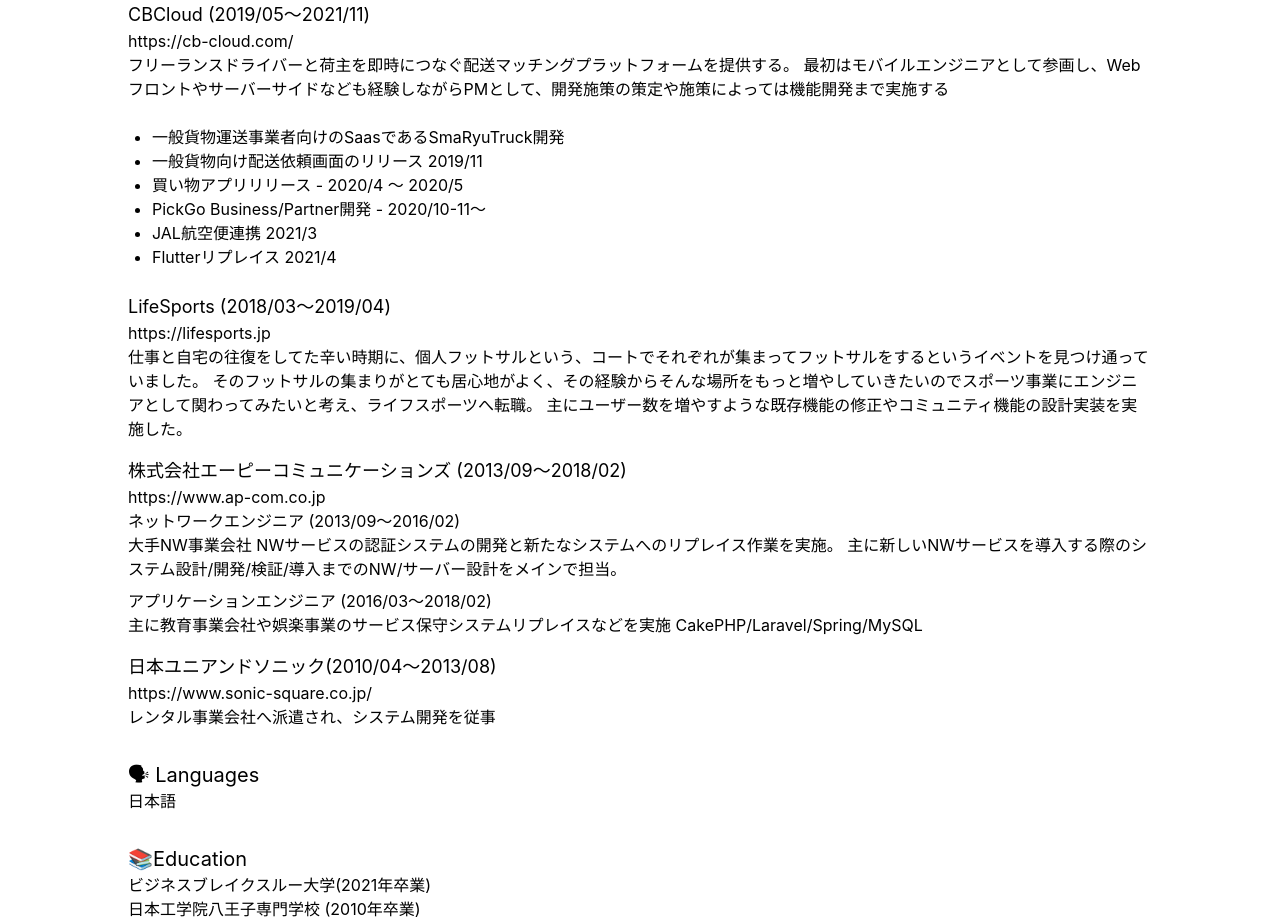
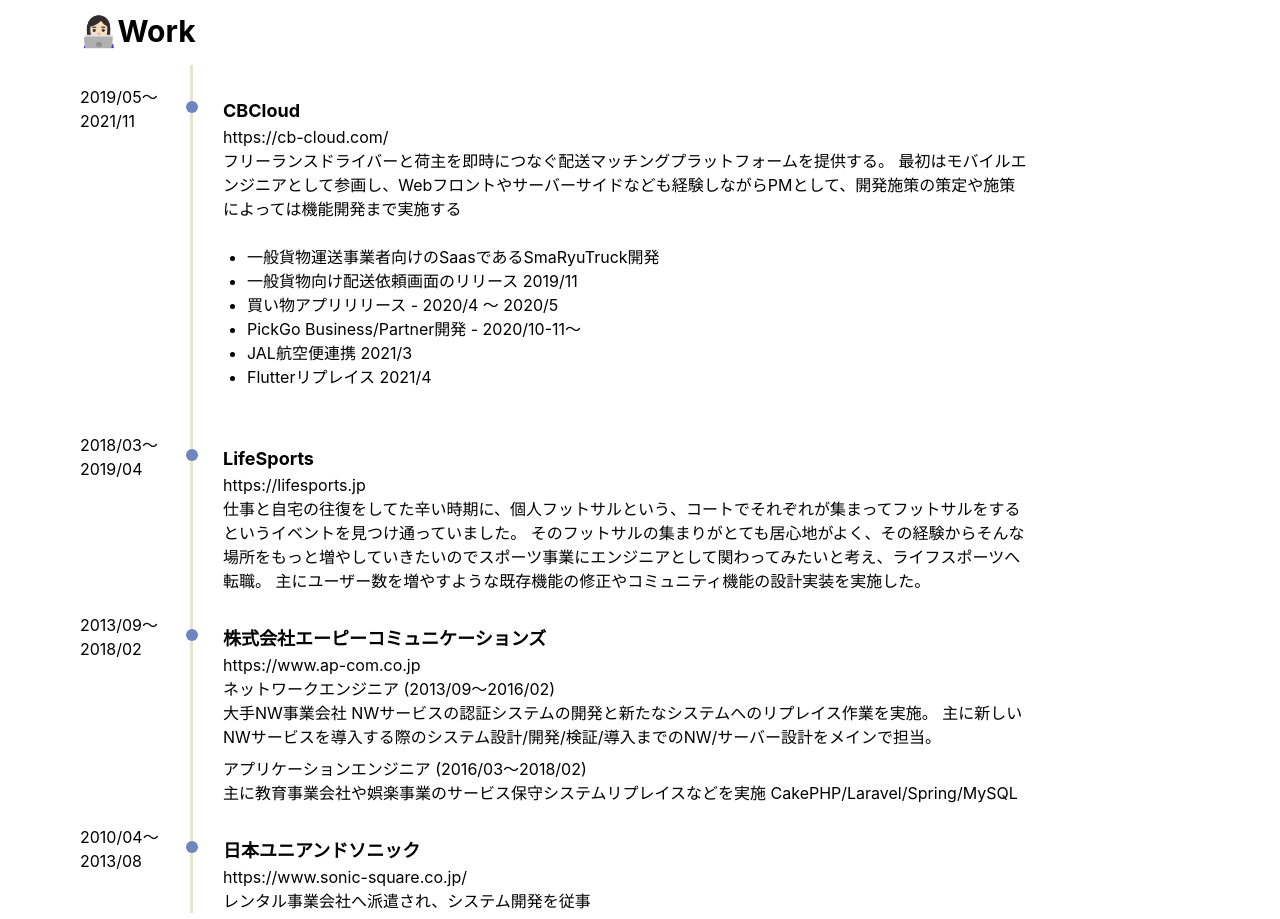
Before and after one commit to entaku0818/entaku0818.github.io, a Next.js app: page / in a window 1280 px wide. Shown: the part 439-1358 px from the top of the page. Built offline with nearby package versions, Linux system fonts and the light colour scheme.

Commit message:
design update

```diff
--- a/components/articleCard.tsx
+++ b/components/articleCard.tsx
@@ -9,12 +9,12 @@ class ArticleCard extends React.Component<Props> {
   render() {
     return (
       <Link href={this.props.article.url}>
-        <div className="cursor-pointer shadow-lg">
-          <div>
+        <div className="cursor-pointer shadow-lg flex items-stretch">
+          <div className="w-10 flex-none flex justify-center items-center">
             <IconImage articleType={this.props.article.type} />
           </div>
-          <div>
-            <h3 className=" text-lg ">{this.props.article.name}</h3>
+          <div className="">
+            <p className="font-medium text-lg">{this.props.article.name}</p>
           </div>
         </div>
       </Link>
--- a/pages/index.tsx
+++ b/pages/index.tsx
@@ -11,13 +11,13 @@ export const Home = (): JSX.Element => (
       <link rel="icon" href="/favicon.ico" />
     </Head>
     <Header />
-    <main>
+    <main className={'py-20 my-40 mx-20 lg:mx-20'}>
       <div className={'text-center'}>
         <h1 className="text-6xl  font-bold">entaku</h1>
         <p className="text-lg description">Mobile App Developer</p>
       </div>
       <section className={'mt-8'}>
-        <h2 className="text-xl font-bold">☎️ Contact information</h2>
+        <h2 className={'text-3xl font-bold'}>☎️ Contact information</h2>
         <p>
           <a
             href="https://twitter.com/entaku_0818"
@@ -37,10 +37,12 @@ export const Home = (): JSX.Element => (
       </section>
 
       <section className={'mt-8'}>
-        <div>
-          <h2 className={'text-xl font-bold'}>👩🏻‍💻Work</h2>
-
-          <h3 className={'text-lg'}>CBCloud (2019/05〜2021/11)</h3>
+        <h2 className={'text-3xl font-bold'}>👩🏻‍💻Work</h2>
+        <ul className={'mt-4 timeline'}>
+          <li>
+            <p className="timeline-date">2019/05〜2021/11</p>
+            <div className={'timeline-content'}>
+              <h3 className={'text-lg font-bold mt-8'}>CBCloud </h3>
               <a
                 href="https://cb-cloud.com/"
                 target="_blank"
@@ -61,9 +63,11 @@ export const Home = (): JSX.Element => (
                 <li>Flutterリプレイス 2021/4</li>
               </ul>
             </div>
-
-        <div className={'mt-4'}>
-          <h3 className={'text-lg'}>LifeSports (2018/03〜2019/04)</h3>
+          </li>
+          <li>
+            <p className="timeline-date">2018/03〜2019/04</p>
+            <div className={'timeline-content'}>
+              <h3 className={'text-lg font-bold mt-8'}>LifeSports</h3>
               <a
                 href="https://lifesports.jp"
                 target="_blank"
@@ -77,10 +81,12 @@ export const Home = (): JSX.Element => (
                 主にユーザー数を増やすような既存機能の修正やコミュニティ機能の設計実装を実施した。
               </p>
             </div>
-
-        <div className={'mt-4'}>
-          <h3 className={'text-lg'}>
-            株式会社エーピーコミュニケーションズ (2013/09〜2018/02)
+          </li>
+          <li>
+            <p className="timeline-date">2013/09〜2018/02</p>
+            <div className={'timeline-content'}>
+              <h3 className={'text-lg font-bold mt-8'}>
+                株式会社エーピーコミュニケーションズ
               </h3>
               <a
                 href="https://www.ap-com.co.jp"
@@ -103,10 +109,12 @@ export const Home = (): JSX.Element => (
                 CakePHP/Laravel/Spring/MySQL
               </p>
             </div>
-
-        <div className={'mt-4'}>
-          <h3 className={'text-lg'}>
-            日本ユニアンドソニック(2010/04〜2013/08)
+          </li>
+          <li>
+            <p className="timeline-date">2010/04〜2013/08</p>
+            <div className={'timeline-content'}>
+              <h3 className={'text-lg font-bold mt-8'}>
+                日本ユニアンドソニック
               </h3>
               <a
                 href="https://www.sonic-square.co.jp/"
@@ -117,13 +125,15 @@ export const Home = (): JSX.Element => (
               </a>
               <p>レンタル事業会社へ派遣され、システム開発を従事</p>
             </div>
+          </li>
+        </ul>
       </section>
       <section className={'mt-8'}>
-        <h2 className="text-xl">🗣 Languages</h2>
+        <h2 className={'text-3xl font-bold'}>🗣 Languages</h2>
         <p>日本語</p>
       </section>
       <section className={'mt-8'}>
-        <h2 className="text-xl">📚Education</h2>
+        <h2 className={'text-3xl font-bold'}>📚Education</h2>
         <p>
           <a href="https://bbt.ac/" rel="noopener noreferrer">
             ビジネスブレイクスルー大学
@@ -144,12 +154,10 @@ export const Home = (): JSX.Element => (
       }
 
       main {
-        padding: 5rem 0;
         flex: 1;
         display: flex;
         flex-direction: column;
         justify-content: center;
-        margin: 10%;
       }
 
       footer {
@@ -193,15 +201,6 @@ export const Home = (): JSX.Element => (
         font-size: 4rem;
       }
 
-      code {
-        background: #fafafa;
-        border-radius: 5px;
-        padding: 0.75rem;
-        font-size: 1.1rem;
-        font-family: Menlo, Monaco, Lucida Console, Liberation Mono,
-          DejaVu Sans Mono, Bitstream Vera Sans Mono, Courier New, monospace;
-      }
-
       header {
         padding: 10px 4%;
         position: fixed;
@@ -214,6 +213,47 @@ export const Home = (): JSX.Element => (
 
       nav {
         margin: 0 0 0 auto;
+      }
+
+      .timeline {
+        list-style: none;
+      }
+
+      .timeline > li {
+        margin-bottom: 60px;
+      }
+
+      /* for Desktop */
+      @media (min-width: 640px) {
+        .timeline > li {
+          overflow: hidden;
+          margin: 0;
+          position: relative;
+        }
+
+        .timeline-date {
+          width: 110px;
+          float: left;
+          margin-top: 20px;
+        }
+
+        .timeline-content {
+          width: 75%;
+          float: left;
+          border-left: 3px #e5e5d1 solid;
+          padding-left: 30px;
+        }
+
+        .timeline-content:before {
+          content: '';
+          width: 12px;
+          height: 12px;
+          background: #6f86c1;
+          position: absolute;
+          left: 106px;
+          top: 36px;
+          border-radius: 100%;
+        }
       }
     `}</style>
 
```
Lines whose indentation alone changed are shown as unchanged.
